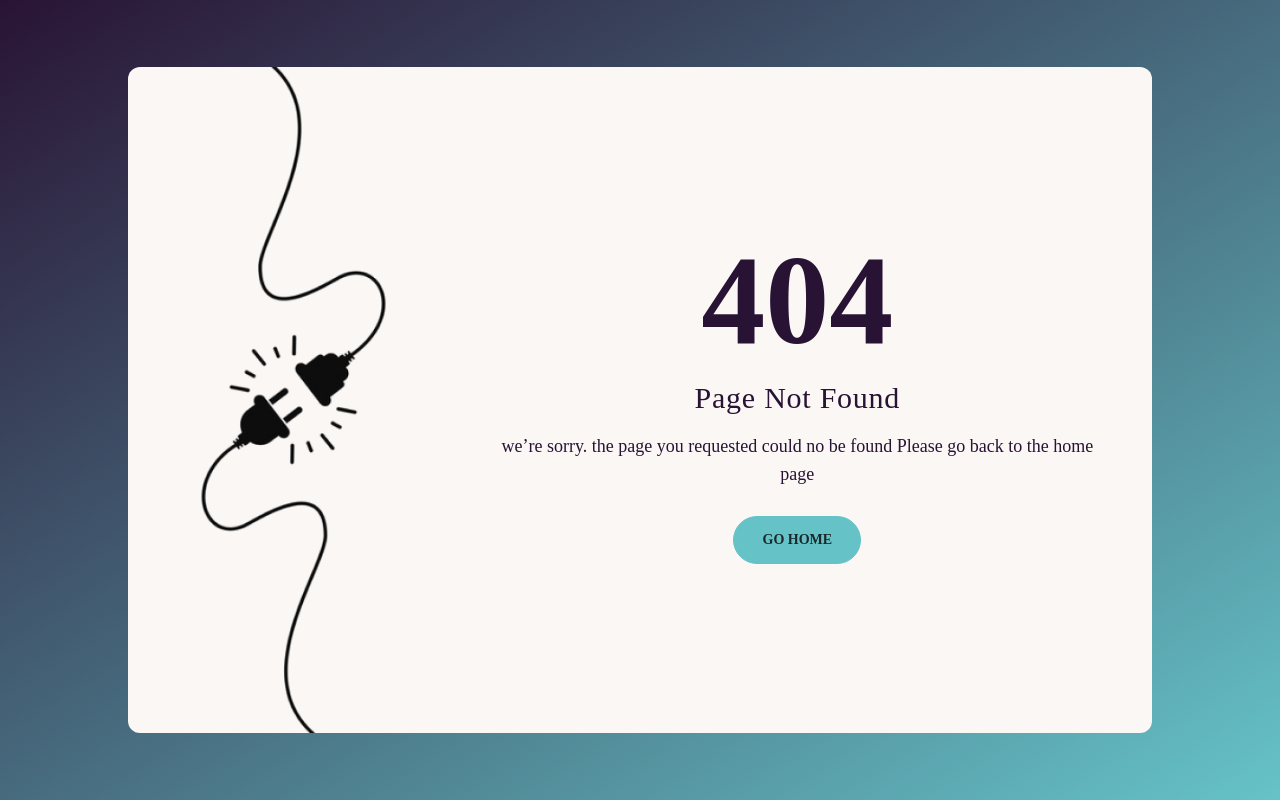
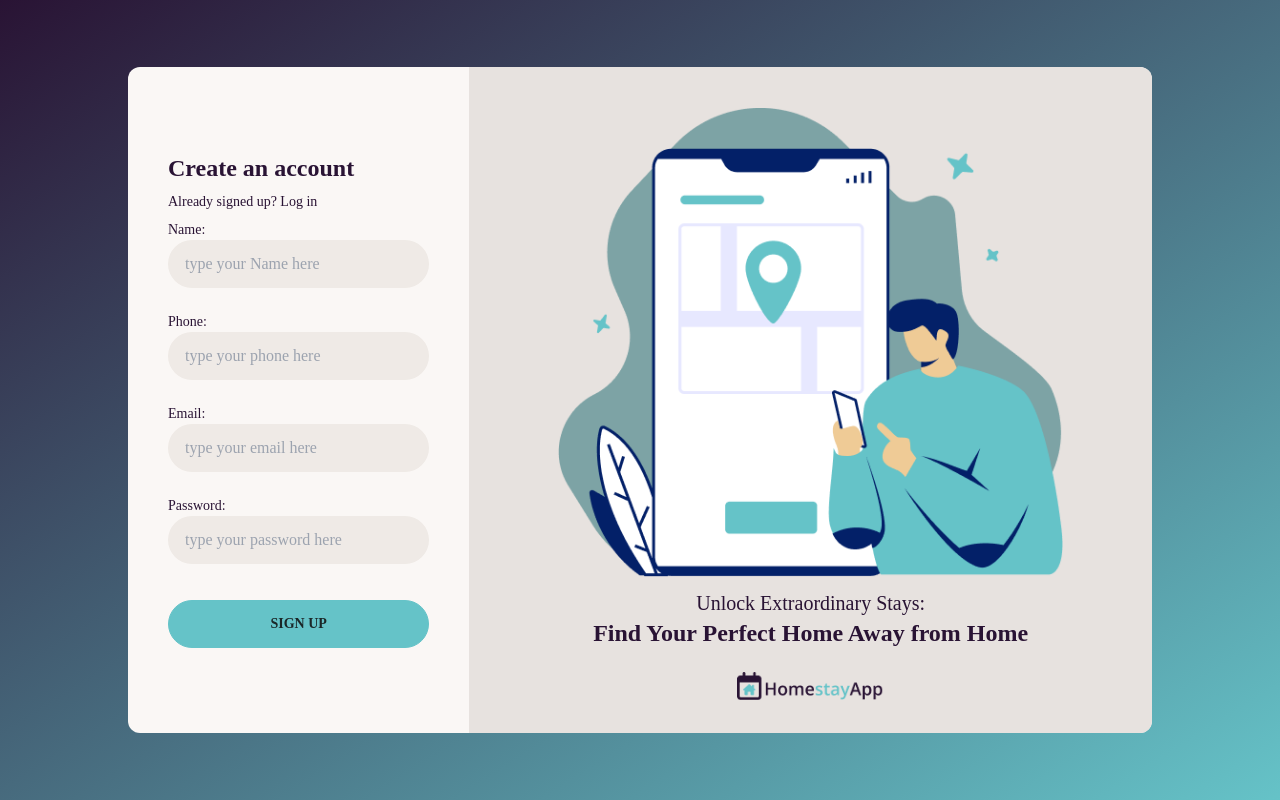
Before and after one commit to Asilsay/homestay-app, a React (Vite) app: page /register in a window 1280 px wide. Before the commit this address had no page. Built offline with nearby package versions, Linux system fonts and the light colour scheme.

Commit message:
style: slicing register

```diff
--- /dev/null
+++ b/src/pages/Register.tsx
@@ -0,0 +1,155 @@
+import imageReg from '../assets/register.png';
+import NavLog from '../assets/loginreg.png';
+import { Input } from '../components/Input';
+import Layout from '../components/Layout';
+
+import { Link } from 'react-router-dom';
+import { useFormik } from 'formik';
+import * as Yup from 'yup';
+
+const schema = Yup.object().shape({
+  email: Yup.string().email('please enter a valid email').required('Required'),
+  full_name: Yup.string().min(6, 'atleat 6 character').required('Required'),
+  password: Yup.string().required('Required'),
+  phone: Yup.string().required('Required'),
+});
+
+const Register = () => {
+  const { values, errors, handleBlur, handleChange, touched, handleSubmit } =
+    useFormik({
+      initialValues: {
+        email: '',
+        password: '',
+        full_name: '',
+        phone: '',
+      },
+      validationSchema: schema,
+      onSubmit: (values) => {
+        console.log(values);
+      },
+    });
+
+  return (
+    <Layout
+      chose="section"
+      addClass="h-screen bg-gradient-to-br from-neutral to-primary flex justify-center items-center"
+    >
+      <div className="w-4/5 h-5/6 bg-base-100 rounded-xl flex ">
+        <form
+          onSubmit={handleSubmit}
+          className="w-2/6 h-full flex flex-col justify-center p-10 gap-2"
+        >
+          <p className="text-2xl font-semibold">Create an account</p>
+          <p className="text-sm">
+            Already signed up?{' '}
+            <Link
+              className="font-medium"
+              to={'/login'}
+            >
+              Log in
+            </Link>
+          </p>
+          <div className="w-full flex flex-col gap-2">
+            <div className="w-full">
+              <label htmlFor="full_name">
+                <p className="label-text">Name: </p>
+              </label>
+              <Input
+                id="full_name"
+                name="full_name"
+                label="type your Name here"
+                type="text"
+                value={values.full_name}
+                onChange={handleChange}
+                onBlur={handleBlur}
+                error={errors.full_name}
+                touch={touched.full_name}
+              />
+            </div>
+            <div className="w-full">
+              <label htmlFor="phone">
+                <p className="label-text">Phone: </p>
+              </label>
+              <Input
+                id="phone"
+                name="phone"
+                label="type your phone here"
+                type="number"
+                value={values.phone}
+                onChange={handleChange}
+                onBlur={handleBlur}
+                error={errors.phone}
+                touch={touched.phone}
+              />
+            </div>
+            <div className="w-full ">
+              <label htmlFor="email">
+                <p className="label-text">Email: </p>
+              </label>
+              <Input
+                id="email"
+                name="email"
+                label="type your email here"
+                type="email"
+                value={values.email}
+                onChange={handleChange}
+                onBlur={handleBlur}
+                error={errors.email}
+                touch={touched.email}
+              />
+            </div>
+            <div className="w-full">
+              <label htmlFor="password">
+                <p className="label-text">Password: </p>
+              </label>
+              <Input
+                id="password"
+                name="password"
+                label="type your password here"
+                type="password"
+                value={values.password}
+                onChange={handleChange}
+                onBlur={handleBlur}
+                error={errors.password}
+                touch={touched.password}
+              />
+            </div>
+          </div>
+
+          <button
+            id="login"
+            className="btn btn-primary mt-3"
+            type="submit"
+          >
+            Sign Up
+          </button>
+        </form>
+        <div className="w-4/6 h-full bg-base-300 p-10 rounded-r-xl flex flex-col justify-between items-center">
+          <div className="h-full flex flex-col">
+            <div className="h-5/6 w-full flex justify-center ">
+              <img
+                className="h-full"
+                src={imageReg}
+                alt=""
+              />
+            </div>
+            <div className=" h-1/6 text-center w-full mt-3">
+              <p className="text-xl font-light">Unlock Extraordinary Stays:</p>
+              <p className="text-2xl font-semibold">
+                Find Your Perfect Home Away from Home
+              </p>
+            </div>
+          </div>
+
+          <img
+            className="h-7"
+            src={NavLog}
+            alt=""
+          />
+        </div>
+      </div>
+    </Layout>
+  );
+};
+
+export default Register;
--- a/src/routes/index.tsx
+++ b/src/routes/index.tsx
@@ -4,6 +4,7 @@ import HomePage from '../pages/HomePage';
 import ScrollToTop from '../components/ScrollToTop';
 import Login from '../pages/Login';
 import NotFound from '../pages/NotFound';
+import Register from '../pages/Register';
 
 const Router = () => {
   return (
@@ -19,6 +20,10 @@ const Router = () => {
           element={<Login />}
         />
         <Route
+          path="/register"
+          element={<Register />}
+        />
+        <Route
           path="*"
           element={<NotFound />}
         />
```
Also changed, not shown: src/assets/register.png.
